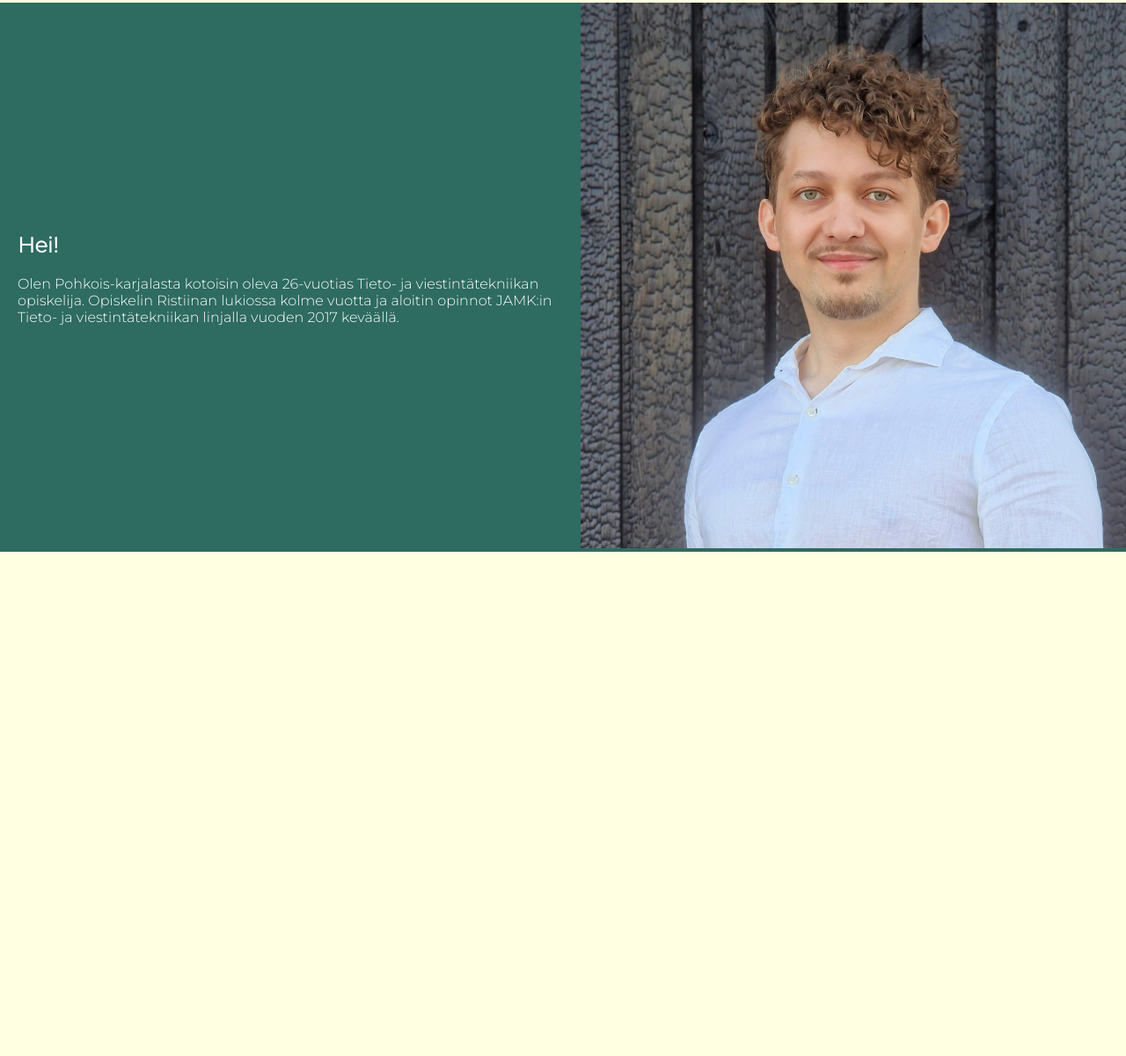
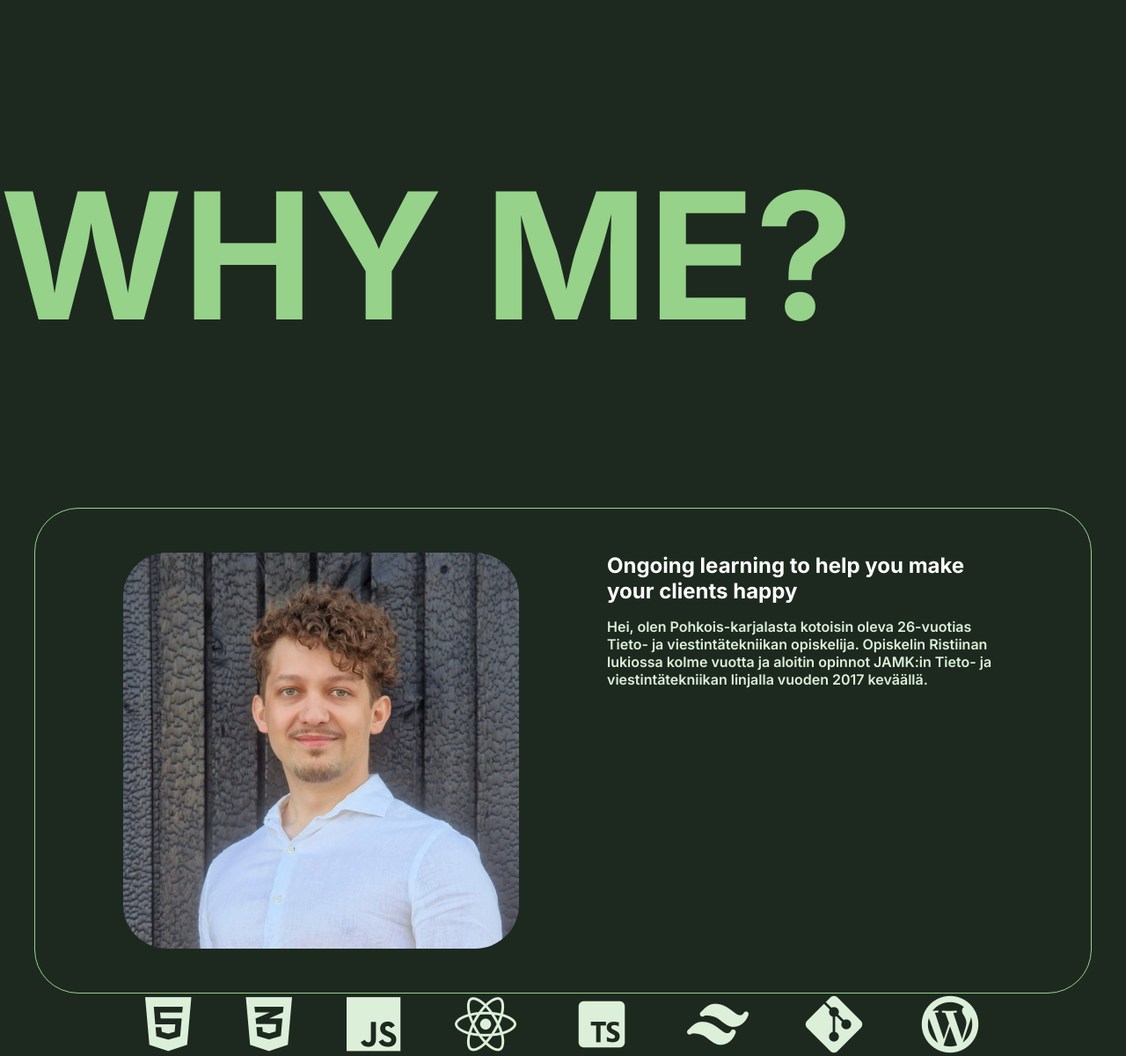
Before and after one commit to JouniTimonen/JouniTimonen, a plain HTML site: page index.html in a window 1280 px wide. Shown: the part 797-1997 px from the top of the page at 88% size. Before the commit the page ends 1424 px from the top, so only its background shows below. Drawn offline with Linux system fonts and the light colour scheme.

Commit message:
new style

```diff
--- a/index.html
+++ b/index.html
@@ -2,25 +2,40 @@
 <html lang="en">
     <head>
         <meta charset="utf-8">
+        <meta name="viewport" content="width=device-width, initial-scale=1.0">
         <link rel="stylesheet" href="styles.css">
         <link rel="preconnect" href="https://fonts.googleapis.com">
         <link rel="preconnect" href="https://fonts.gstatic.com" crossorigin>
-        <link href="https://fonts.googleapis.com/css2?family=Montserrat:wght@300&display=swap" rel="stylesheet">
+        <link rel="preconnect" href="https://fonts.googleapis.com">
+        <link rel="preconnect" href="https://fonts.gstatic.com" crossorigin>
+        <link href="https://fonts.googleapis.com/css2?family=Inter:wght@600;700&display=swap" rel="stylesheet">
+        <script src="https://kit.fontawesome.com/409d5036fc.js" crossorigin="anonymous"></script>
     </head>
     <body>
     <section class="hero">
         <div class="container">
-            <img src="images/LogoTekstilläBlackPath.svg">
-            <h2>Frontend osaaja</h2>
+            <img id="logo" src="images/LogoTekstilläGreen.svg">
+            <h2 id="logotext">Frontend Developer</h2>
         </div>
     </section>
     <section class="about">
-        <div class="text flex-child">
-            <h2>Hei!</h2>
-            <p>Olen Pohkois-karjalasta kotoisin oleva 26-vuotias Tieto- ja viestintätekniikan opiskelija. Opiskelin Ristiinan lukiossa kolme vuotta ja aloitin opinnot JAMK:in Tieto- ja viestintätekniikan linjalla vuoden 2017 keväällä.</p>
+        <h1>WHY ME?</h1>
+        <div id="aboutbox">
+            <img id="ProfilePicture" src="images/20230511_194845 (3).jpg" alt="ProfilePicture">
+            <div id="aboutright">
+                <h2 id="aboutheader">Ongoing learning to help you make your clients happy</h2>
+                <p id="abouttext">Hei, olen Pohkois-karjalasta kotoisin oleva 26-vuotias Tieto- ja viestintätekniikan opiskelija. Opiskelin Ristiinan lukiossa kolme vuotta ja aloitin opinnot JAMK:in Tieto- ja viestintätekniikan linjalla vuoden 2017 keväällä.</p>
+            </div>
         </div>
-        <div class="photo flex-child">
-            <img src="images/20230511_194845 (3).jpg" class="profilepic">
+        <div id="icons">
+            <i class="fa-brands fa-html5" style="font-size: 70px;"></i>
+            <i class="fa-brands fa-css3-alt" style="font-size: 70px;"></i>
+            <i class="fa-brands fa-js" style="font-size: 70px;"></i>
+            <i class="fa-brands fa-react" style="font-size: 70px;"></i>
+            <img src="images/icons8-typescript-70 (1).png">
+            <img src="images/icons8-tailwind-css-70 (1).png">
+            <img src="images/icons8-git-70 (1).png">
+            <img src="images/icons8-wordpress-70 (1).png">
         </div>
     </section>
     <section class="work">
--- a/styles.css
+++ b/styles.css
@@ -1,6 +1,6 @@
 body {
-    background-color: 	#ffffe1;
-    font-family:'Montserrat', sans-serif;
+    background-color: 	#1D291F;
+    font-family:'Inter', sans-serif;
     margin:0;
 }
 
@@ -16,24 +16,55 @@ body {
     width: 60%;
 }
 
-.about {
-    background-color: #2e6b61;
-    color: white;
-    display: flex;
-    justify-content: center;
-    align-items: center;
-    height: 100%;
+#logotext {
+    color: #DCEFD9;
+    font-size: 20px;
+    font-weight: 600;
 }
 
-.profilepic {
-    height: 100%;
-    width: 100%;
+h1 {
+    font-size: 200px;
+    color: #96D28A;
+    font-weight: 700;
 }
 
-.text {
-    padding: 20px;
+#aboutbox {
+    width: 1200px;
+    height: 550px;
+    border: #96D28A 1px solid;
+    border-radius: 50px;
+    margin: 0 auto;
+    display: flex;
+    align-items: center;
+    justify-content: space-between;
 }
 
-.flex-child {
-    flex: 1;
+#ProfilePicture {
+    width: 450px;
+    height: 450px;
+    border-radius: 50px;
+    margin-left: 100px;
 }
+
+#aboutright {
+    width: 450px;
+    height: 450px;
+    margin-right: 100px;
+}
+
+#aboutheader {
+    color: white;
+    margin: 0;
+}
+
+#abouttext {
+    color: #DCEFD9;
+}
+
+#icons {
+    margin: 0 auto;
+    width: 950px;
+    display: flex;
+    justify-content: space-between;
+    color: #DCEFD9;
+}
```
Also changed, not shown: images/LogoTekstilläBlackPath.svg (deleted), images/LogoTekstilläGreen.svg (added), images/icons8-git-70 (1).png (added), images/icons8-tailwind-css-70 (1).png (added), images/icons8-typescript-70 (1).png (added), images/icons8-typescript-material-rounded/icons8-typescript-24.png (added), images/icons8-wordpress-70 (1).png (added).
